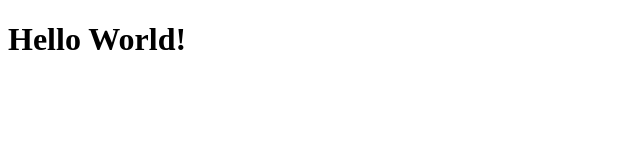
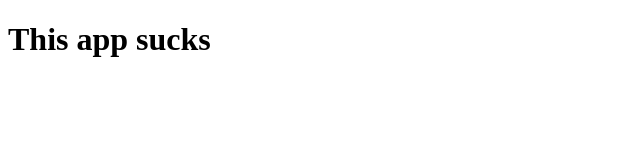
Before and after one commit to journeycruz/repo_branch_pruning, a website: page index.html in a window 1280 px wide. Shown: the whole page, without its empty margins (0-640 px from the left). Drawn offline with Linux system fonts and the light colour scheme.

Commit message:
modify html

```diff
--- a/index.html
+++ b/index.html
@@ -11,7 +11,7 @@
 
 <body>
     <div>
-        <h1>Hello World!</h1>
+        <h1>This app sucks</h1>
     </div>
     <script type="text/javascript">
         console.log("Hello World!");
--- a/script.js
+++ /dev/null
@@ -1 +0,0 @@
-console.log("Hello World!");
```
